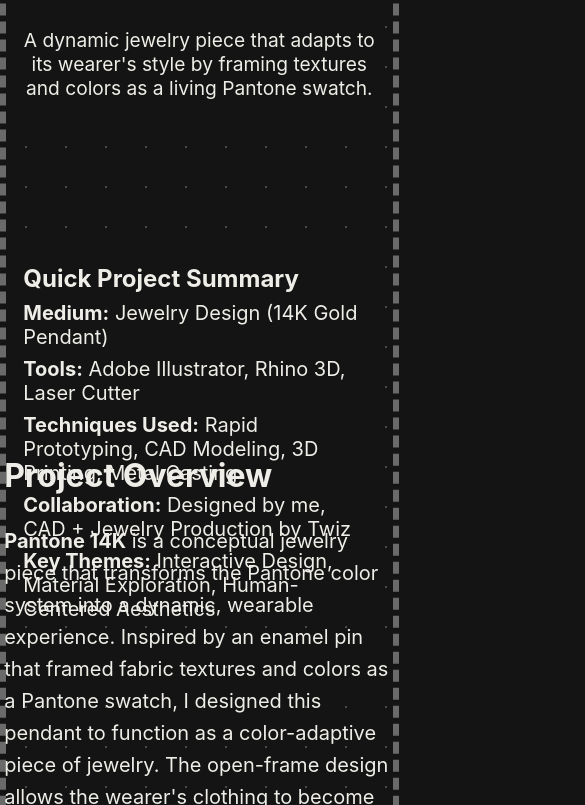
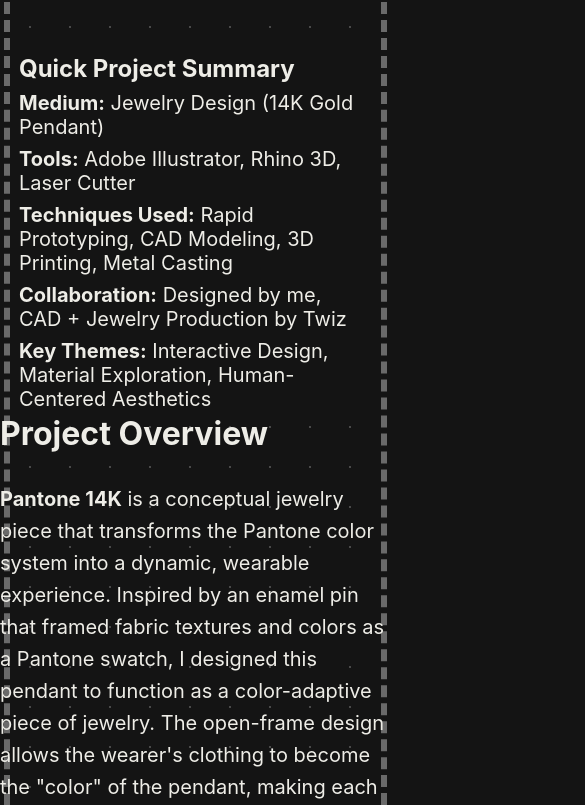
Before and after one commit to jessysiete/portfolio-jessysiete, a React (Vite) app: page /projects/pantone14k in a window 390 px wide. Shown: the part 879-1684 px from the top of the page, 585 px wide, since content can reach past the window. Built offline with nearby package versions, Linux system fonts and the light colour scheme.

Commit message:
layout adjustment

```diff
--- a/src/components/Nav/Nav.jsx
+++ b/src/components/Nav/Nav.jsx
@@ -11,7 +11,7 @@
         <li className="menu-item-projects">
           <Link
             to="/projects"
-            className={`menu-link ${location.pathname.startsWith("/projects") ? "active" : ""}`}
+            className={`menu-link ${location.pathname.includes("/projects") ? "active" : ""}`}
           >
             Projects
           </Link>
--- a/src/pages/ProjectDetailPage/PantonePage/PantoneProjectPage.css
+++ b/src/pages/ProjectDetailPage/PantonePage/PantoneProjectPage.css
@@ -327,6 +327,8 @@
   width: 100%;
   max-width: 360px;
   top: 62px;
+  margin-left: auto;
+  margin-right: auto;
 }
 
 
@@ -568,6 +570,7 @@
   .project-page {
     height: fit-content;
     padding-top: 60px;
+    width: 90%;
   }
   .page-marker-pantone {
     top: 64px;
@@ -589,9 +592,12 @@
     position: relative;
     margin-left: auto;
     margin-right: auto;
-    top: 140px;
+    height: fit-content;
+    top: 48px;
+    margin-top: 0px;
     font-size: 1.2rem;
     font-weight: bold;
+    padding: 0px 0px;
     background-color: var(--background-color);
   }
 
@@ -624,7 +630,7 @@
     display: flex;
     flex-direction: column;
     margin-left: 0px;
-    height: fit-content;
+    height: 500px;
     width: 100%;
     display: flex;
     flex-direction: column;
@@ -635,14 +641,14 @@
   .pantone-project-subtitle {
     position: relative;
     width: 100%;
-    top:120px;
+    top: 70px;
     margin: 0;
     margin-left: auto;
     margin-right: auto;
     align-items: center;
     text-align: center;
     height: fit-content;
-    padding: 20px 0px;
+    padding: 0px 0px;
 
   }
 
@@ -663,8 +669,10 @@
     flex-direction: column;
     width: 100%;
     max-width: 100%;
-    margin-top: 40px;
+    margin-top: 0px;
+    top: -86px;
     height: fit-content;
+
   }
 
 
@@ -701,10 +709,11 @@
   flex-direction: column;
   width: auto;
   margin: 0;
+  padding-top: 40px;
   margin-left: auto;
   margin-right: auto;
   max-width: 100%;
-  top: 34px;
+  top: 40px;
   text-align: left;
 }
 .project-content {
@@ -720,11 +729,11 @@
   margin-left: auto;
   margin-right: auto;
   max-width: 100%;
-  top: 70px;
+  top: 40px;
   text-align: left;
 }
 .concept-image-section {
-  top: -60px;
+  top: 0px;
   margin-left: auto;
   margin-right: auto;
   width: fit-content;
@@ -740,17 +749,23 @@
   margin-left: auto;
   margin-right: auto;
   max-width: 100%;
-  top: 106px;
+  top: 136px;
   text-align: left;
 }
 
 .prototype-image-section {
-  position: relative;
-  top: -60px;
-  width: fit-content;
-  padding: 0px 0px;
+  margin: 0;
+  width: 100%;
+  top: 0px;
+
+}
+
+.prototype-img {
+  min-width: 200px;
+  height: 100%;
+  margin-right: auto;
   margin-left: auto;
-  margin-right: auto;
+
 }
 
 
@@ -763,7 +778,7 @@
   margin-left: auto;
   margin-right: auto;
   max-width: 100%;
-  top: 142px;
+  top: 162px;
   text-align: left;
 }
 
@@ -772,9 +787,10 @@
   max-width: 410px;
   margin-left: auto;
   margin-right: auto;
+  top: -40px;
 }
 
-.collaboration-list {
+.collab-list {
   position: relative;
   display: flex;
   flex-direction: column;
@@ -794,7 +810,7 @@
   margin-left: auto;
   margin-right: auto;
   max-width: 100%;
-  top: 212px;
+  top: 262px;
   text-align: left;
 }
 
--- a/src/pages/ProjectDetailPage/PantonePage/PantoneProjectPage.jsx
+++ b/src/pages/ProjectDetailPage/PantonePage/PantoneProjectPage.jsx
@@ -252,7 +252,6 @@
             <br/>
             <br/>
             <br/>
-            <br/>
             {/* <ul className="final-notes-list">
               <li className="final-notes-heading">
                 <strong>Key Takeaways & Technical Relevance</strong>
--- a/src/pages/ProjectDetailPage/PinternPage/PinternProjectPage.jsx
+++ b/src/pages/ProjectDetailPage/PinternPage/PinternProjectPage.jsx
@@ -14,7 +14,8 @@
 
   return (
     <>
-      <div className="Projects-Page">
+      <div className="page-marker-pintern"></div>
+      <div className="pintern-projects-page">
         <section className="hero-section">
           <div className="main-image">
             <img src={selectedImage} alt="Main Project Visual" />
```
